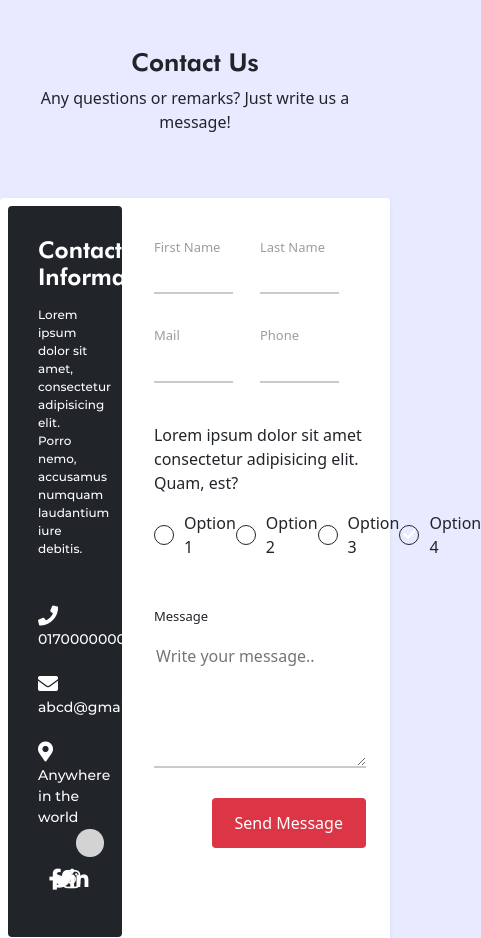
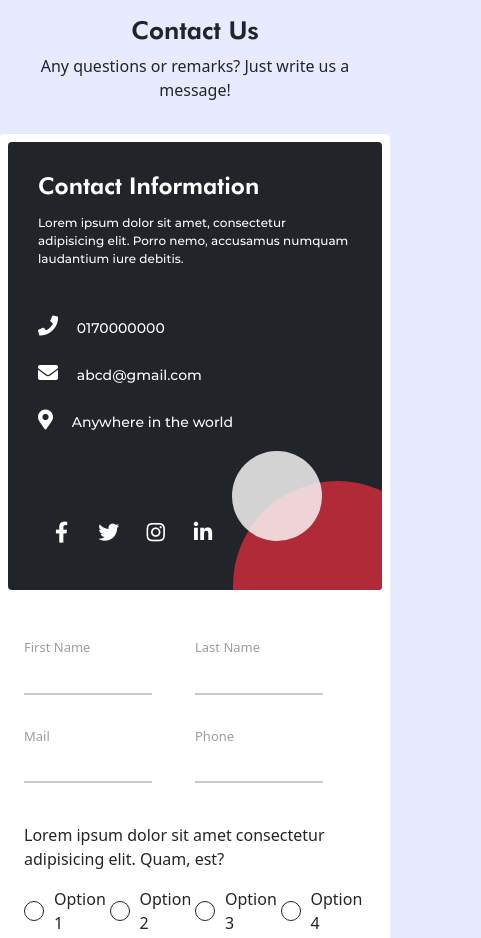
Before and after one commit to Abdullah-git-hub/Sincere-contact-page, a plain HTML site: page index.html in a window 390 px wide. Shown: the top 938 px of the page, 481 px wide, since content can reach past the window. Drawn offline with nearby package versions, Linux system fonts and the light colour scheme.

Commit message:
Update index.html

```diff
--- a/index.html
+++ b/index.html
@@ -11,54 +11,7 @@
 </head>
 <body class="">
 
-    <!-- <div class="top">
-        <h1>Contact US</h1>
-            <span>Any questions or remarks? Just write us a message!</span>
-    </div>
-
-    <div class="box">
-        <div class="innerbox">
-        <div class="box1">
-            <span>First name</span><br>
-                <input class="input1" type="text" required>
-        </div>
-        <div class="box2">
-            <span>Last name</span><br>
-                <input class="input1" type="text" required>
-        </div>
-        <div class="box3">
-            <span>Email</span><br>
-                <input class="input1" type="text" required>
-        </div>
-        <div class="box4">
-            <span>Phone</span><br>
-                <input class="input1" type="text" required>
-        </div>
-
-        <div class="box5">
-            <span>Message</span><br>
-                <input class="input1" type="text" required>
-        </div>
-
-            <div class="button">
-         <a href="#" class="btn">Send Message</a>
-            </div>
-    </div> </div>
-
-
-
-
-    <div class="contactinfo">
-        <div class="top2">
-            <h2>Contact Information</h2>
-            <span> Fill up the form and our team wil get back to you within 24 hours</span>
-        </div>
-        <div class="contactmethod">
-            <i class="fas fa-phone"></i> <p>001 45345678</p>
-        </div>
-    </div> -->
-
-    <section class="container-fluid topHeading text-center py-5">
+    <section class="container-fluid topHeading text-center py-3 py-md-4 py-lg-5">
         <h2>Contact Us</h2>
         <p>Any questions or remarks? Just write us a message!</p>
     </section>
@@ -67,7 +20,7 @@
 
     <section class="container rounded bg-white shadow-sm mb-5">
         <div class="row">
-            <div class="col-4 p-0 p-2">
+            <div class="col-12 col-md-6 col-lg-4 p-0 p-2">
                 <div class="contactLeftSide rounded">
                     <div class="contactLeftInfo">
                         <div class="contactLeftTxt mb-2">
@@ -80,7 +33,7 @@
                             <p class="my-4"><i class="fa fa-map-marker-alt" aria-hidden="true"></i> Anywhere in the world</p>
                         </div>
                     </div>
-                    <div class="contactLeftIcon">
+                    <div class="contactLeftIcon mt-5">
                         <a href="#"><i class="fab fa-facebook-f"></i></a>
                         <a href="#"><i class="fab fa-twitter"></i></a>
                         <a href="#"><i class="fab fa-instagram"></i></a>
@@ -90,7 +43,7 @@
                     <div class="smallCrcl"></div>
                 </div>
             </div>
-            <div class="col-8 p-4">
+            <div class="col-12 col-md-6 col-lg-8 p-4">
                 <form action="#">
                     <div class="contactTopForm">
                         <div class="formBox my-3">
```
